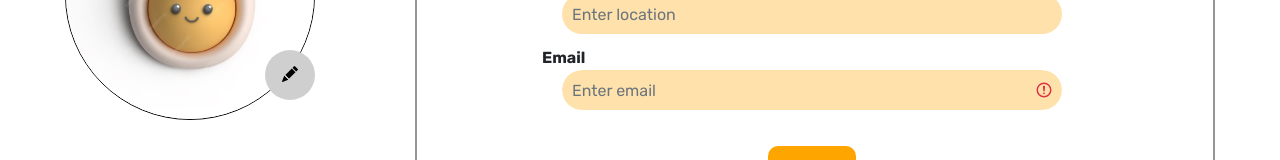
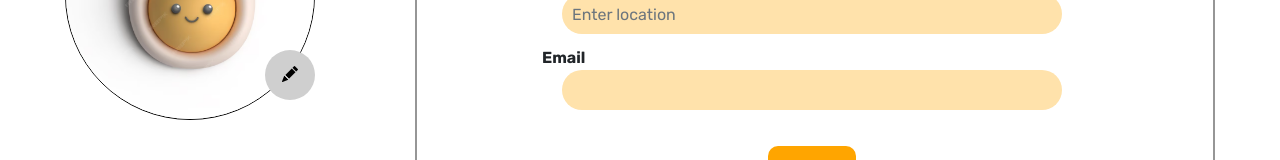
Before and after one commit to yoongtaufoo/JomMakan, a React (Vite) app in the folder client/: page /profile in a window 1280 px wide. Shown: the part 278-438 px from the top of the page. Built offline with nearby package versions, Linux system fonts and the light colour scheme; no server answers; a web font is replaced by a local one.

Commit message:
update profile

```diff
--- a/client/src/Profile.jsx
+++ b/client/src/Profile.jsx
@@ -158,7 +158,7 @@ const Profile = () => {
               <label htmlFor="email">
                 <strong>Email</strong>
               </label>
-              <input
+              {/* <input
                 type="email"
                 className="form-control auth register"
                 name="email"
@@ -166,8 +166,10 @@ const Profile = () => {
                 placeholder="Enter email"
                 required
                 value={email}
-                onChange={(e) => setEmail(e.target.value)}
-              />
+                // onChange={(e) => setEmail(e.target.value)}
+                // readOnly
+              /> */}
+              <div className="form-control auth register">{email}</div>
             </div>
 
             {/* <div className="form-group position-relative">
```
Also changed, not shown: client/src/Profile.css (+10 -0 lines).
